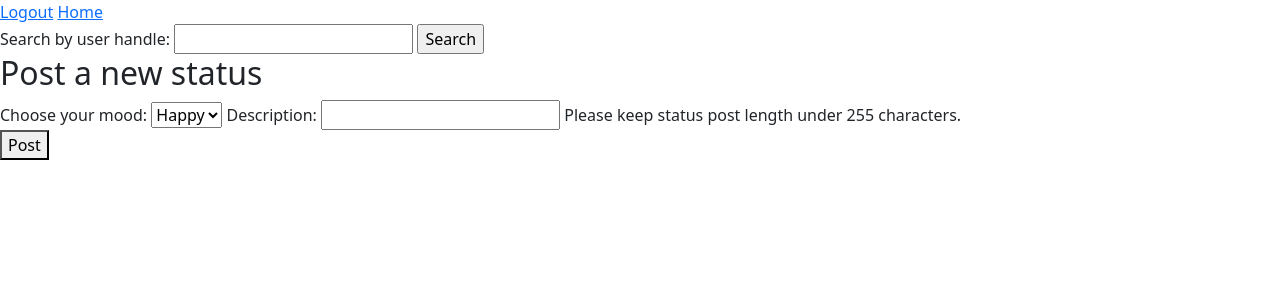
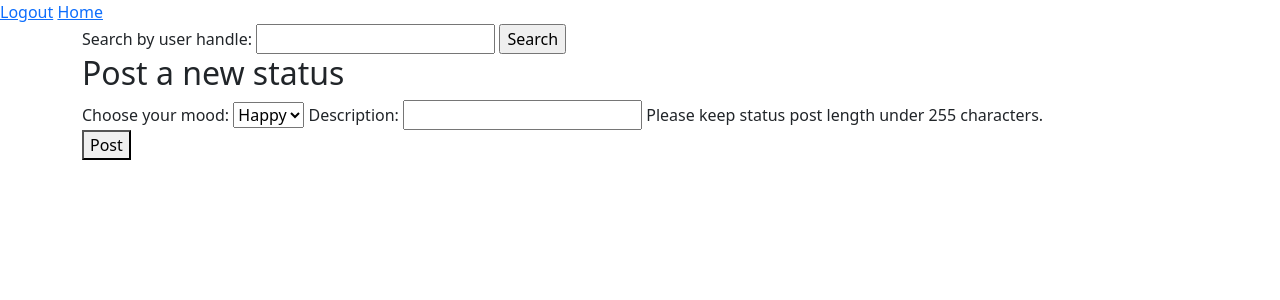
Before and after one commit to Cahmadzai/Moods, a Flask app: page /status_posts in a window 1280 px wide. Shown: the top 300 px of the page. Run offline with Flask 2, Linux system fonts and the light colour scheme; the visitor is signed in with stand-in values (Sample User, id 1); data that the repository does not hold is empty.

Commit message:
Added container to all status page.

```diff
--- a/templates/all_status_posts.html
+++ b/templates/all_status_posts.html
@@ -5,12 +5,17 @@
 
 {% block body %}
 
+<div class="container-sm">
+
+
 
 <form method="GET" action="/search_status_posts">
   <label for="user_handle">Search by user handle:</label>
   <input type="text" id="user_handle" name="user_handle">
   <input type="submit" value="Search">
 </form>
+
+
 
 <h2>Post a new status</h2>
 <form action="/profile" method="POST">
@@ -78,4 +83,5 @@
 
 
 {% endfor %}
+</div>
 {% endblock body %}
```
